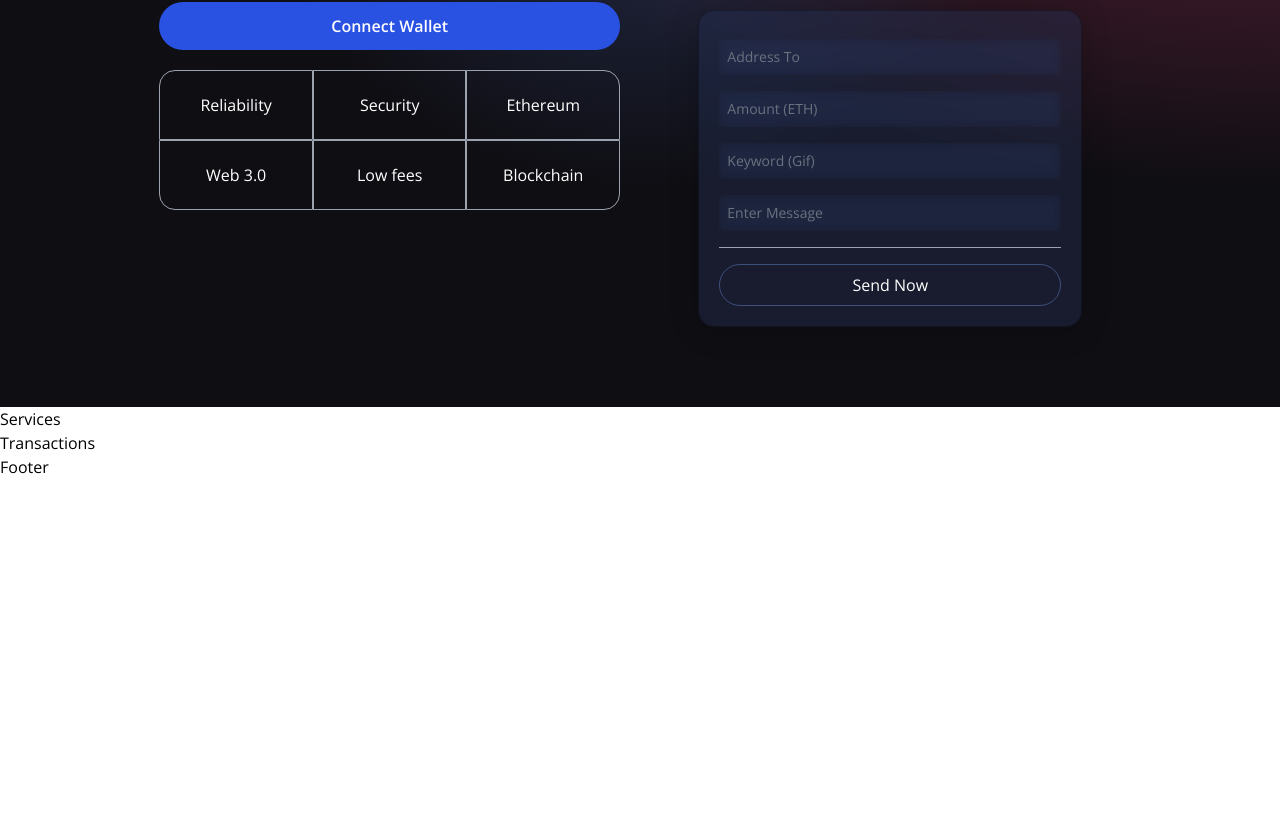
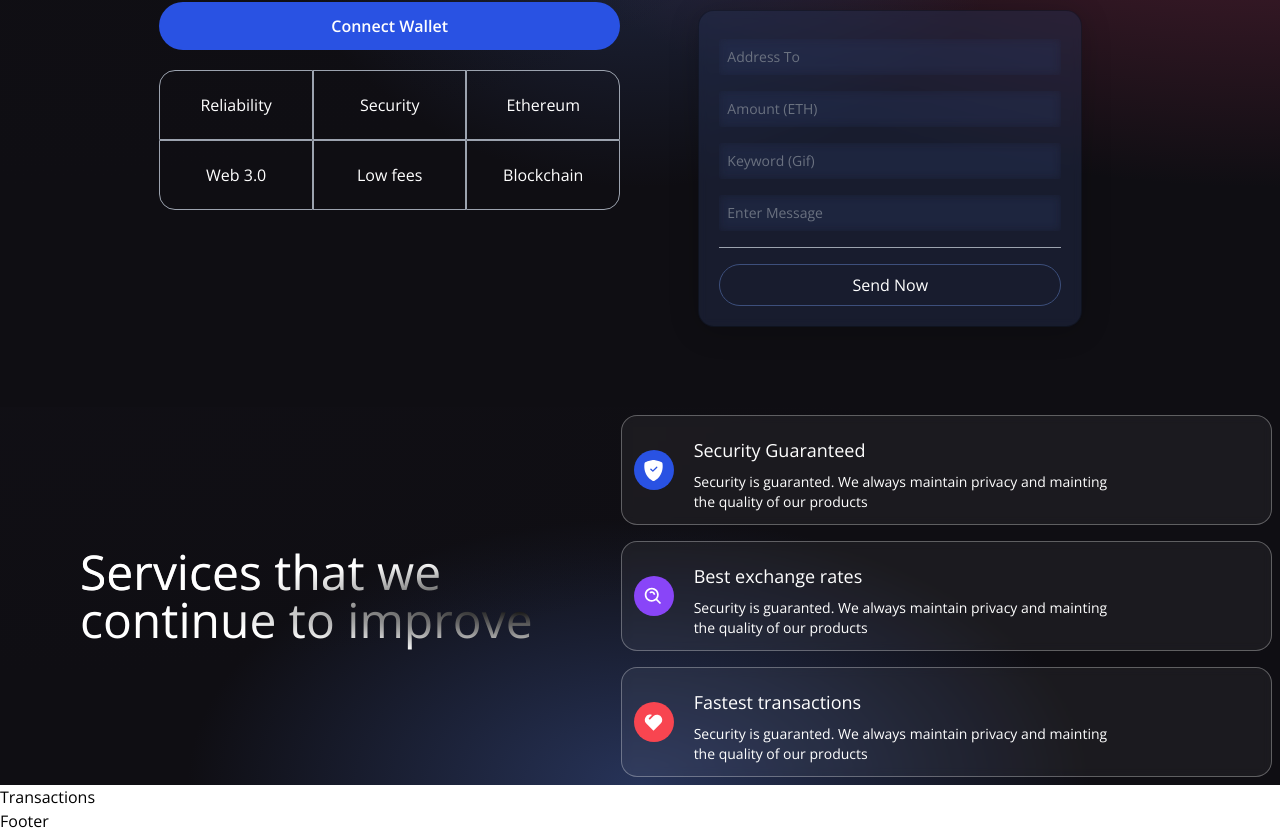
Before and after one commit to HtetOoNaing/blockcahin-solidity-smart-contract-crypto, a React (Vite) app in the folder client/: page / in a window 1280 px wide. Shown: the part 342-1175 px from the top of the page. Before the commit the page ends 821 px from the top, so only its background shows below. Built offline with nearby package versions, Linux system fonts and the light colour scheme.

Commit message:
add services sections

```diff
--- a/client/src/components/Services.jsx
+++ b/client/src/components/Services.jsx
@@ -1,5 +1,53 @@
+import { BsShieldFillCheck } from "react-icons/bs";
+import { BiSearchAlt } from "react-icons/bi";
+import { RiHeart2Fill } from "react-icons/ri";
+
+const ServiceCard = ({ color, title, icon, subtitle }) => (
+  <div className="flex flex-row justify-start items-center white-glassmorphism p-3 m-2 cursor-pointer hover:shadow-xl">
+    <div
+      className={`w-10 h-10 rounded-full flex justify-center items-center ${color}`}
+    >
+      {icon}
+    </div>
+    <div className="ml-5 flex flex-col flex-1">
+      <h1 className="mt-2 text-white text-lg">{title}</h1>
+      <p className="mt-2 text-white text-sm md:w-9/12">{subtitle}</p>
+    </div>
+  </div>
+);
+
 const Services = () => {
-  return <h1>Services</h1>;
+  return (
+    <div className="flex flex-col lg:flex-row w-full justify-center items-center gradient-bg-services">
+      <div className="flex mf:flex-row flex-col items-center justify-between md:p-20 py-12 px-4">
+        <div className="flex flex-1 flex-col justify-start items-start">
+          <h1 className="text-white text-3xl sm:text-5xl py-2 text-gradient">
+            Services that we <br /> continue to improve
+          </h1>
+        </div>
+      </div>
+      <div className="flex flex-1 flex-col justify-start items-center">
+        <ServiceCard
+          color="bg-[#2952E3]"
+          title="Security Guaranteed"
+          icon={<BsShieldFillCheck fontSize={21} className="text-white " />}
+          subtitle="Security is guaranted. We always maintain privacy and mainting the quality of our products"
+        />
+        <ServiceCard
+          color="bg-[#8945F8]"
+          title="Best exchange rates"
+          icon={<BiSearchAlt fontSize={21} className="text-white " />}
+          subtitle="Security is guaranted. We always maintain privacy and mainting the quality of our products"
+        />
+        <ServiceCard
+          color="bg-[#F84550]"
+          title="Fastest transactions"
+          icon={<RiHeart2Fill fontSize={21} className="text-white " />}
+          subtitle="Security is guaranted. We always maintain privacy and mainting the quality of our products"
+        />
+      </div>
+    </div>
+  );
 };
 
 export default Services;
```
